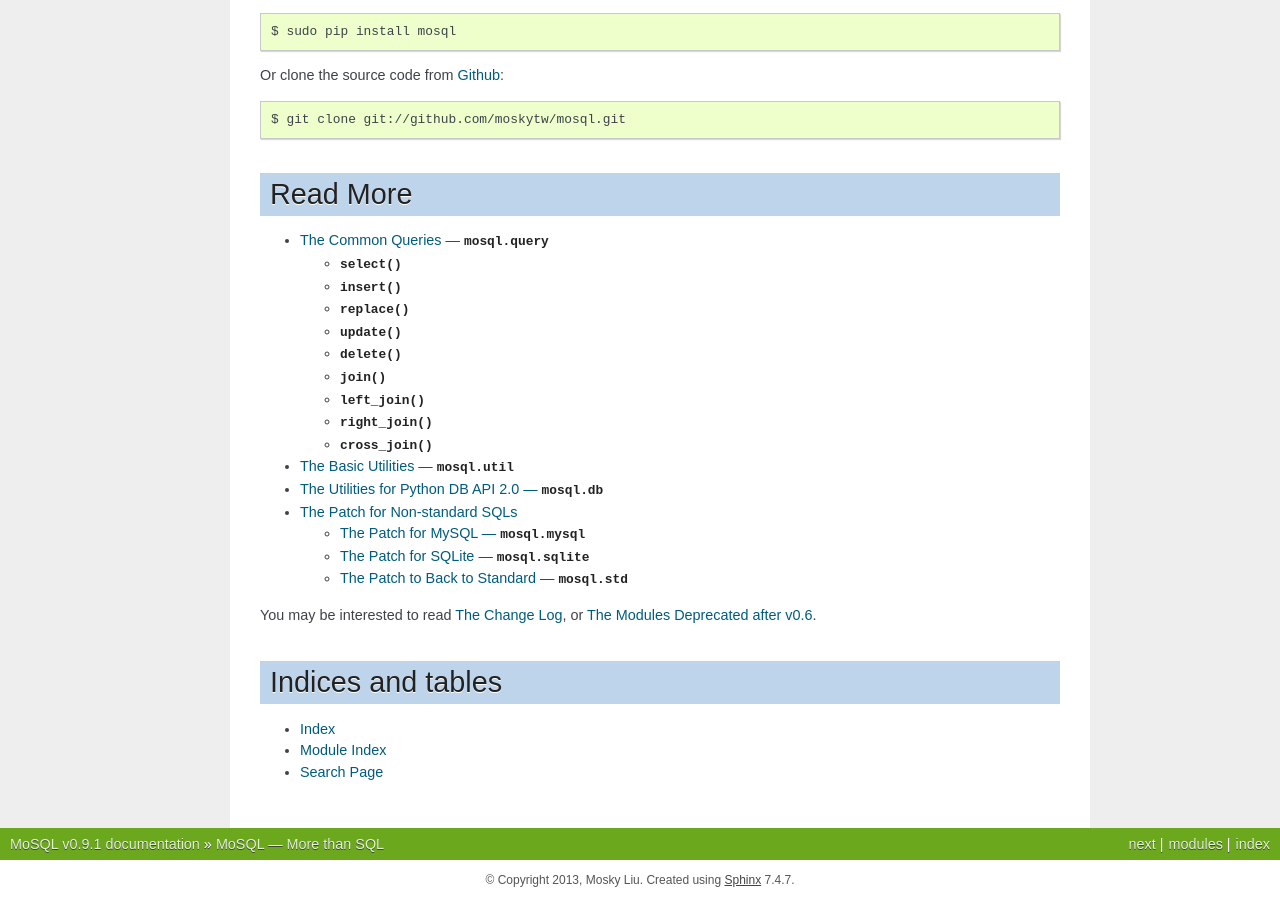
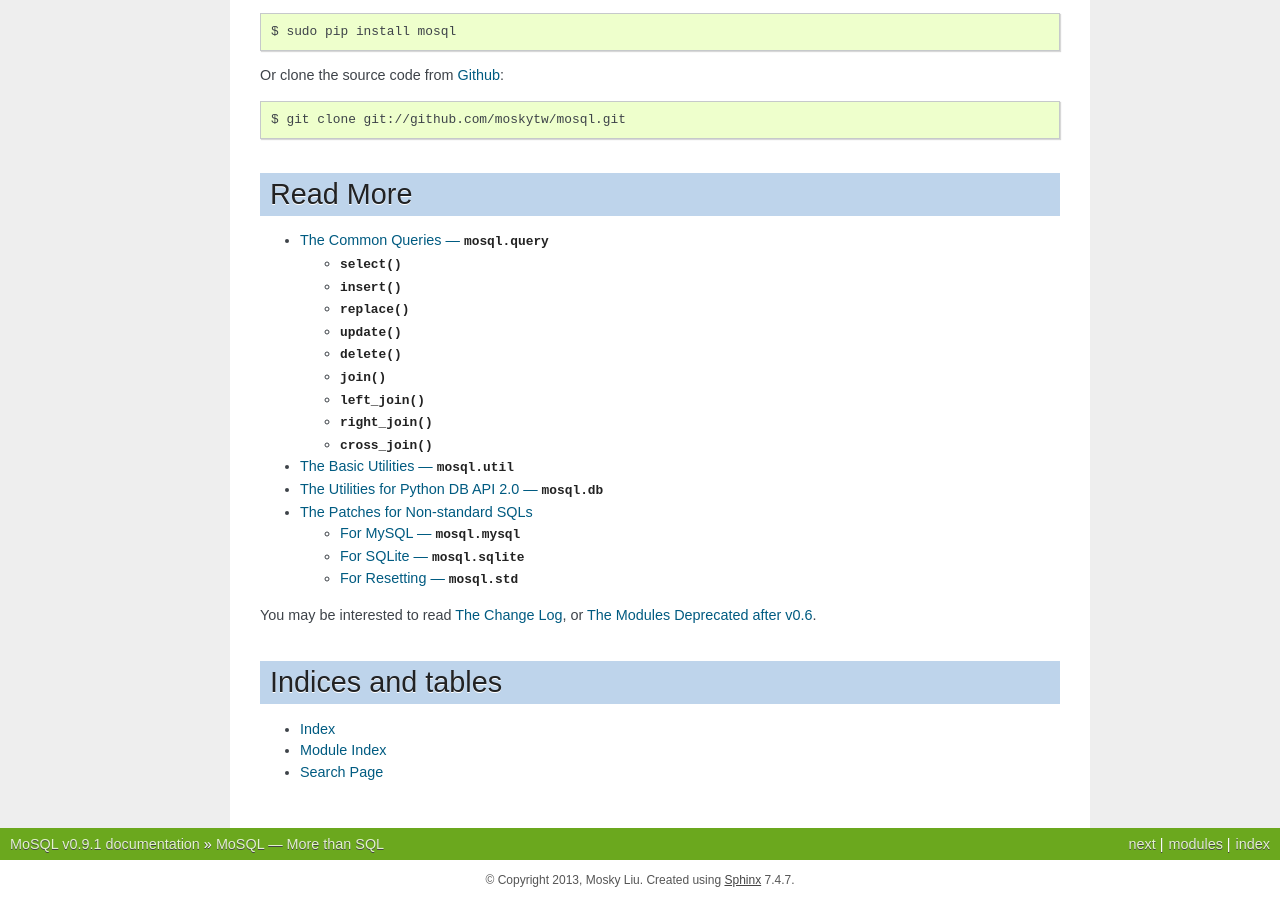
Before and after one commit to moskytw/mosql, a Sphinx documentation site: the page built from docs/index.rst, in a window 1280 px wide and 900 px high, scrolled down 1150 px. Built offline with Sphinx 7.4.7, drawn with Linux system fonts in a browser that asks for light colours.

Commit message:
reworded patches.rst

```diff
--- a/docs/patches.rst
+++ b/docs/patches.rst
@@ -1,9 +1,11 @@
-The Patch for Non-standard SQLs
-===============================
+The Patches for Non-standard SQLs
+=================================
 
+If you are using MySQL or SQLite, you will need one of the patches here. Just
+import them.
 
-The Patch for MySQL --- :mod:`mosql.mysql`
-------------------------------------------
+For MySQL --- :mod:`mosql.mysql`
+--------------------------------
 
 .. testsetup::
 
@@ -12,8 +14,8 @@ The Patch for MySQL --- :mod:`mosql.mysql`
 .. automodule:: mosql.mysql
     :members:
 
-The Patch for SQLite --- :mod:`mosql.sqlite`
---------------------------------------------
+For SQLite --- :mod:`mosql.sqlite`
+----------------------------------
 
 .. testsetup::
 
@@ -22,8 +24,8 @@ The Patch for SQLite --- :mod:`mosql.sqlite`
 .. automodule:: mosql.sqlite
     :members:
 
-The Patch to Back to Standard --- :mod:`mosql.std`
---------------------------------------------------
+For Resetting --- :mod:`mosql.std`
+----------------------------------
 
 .. automodule:: mosql.std
     :members:
```
